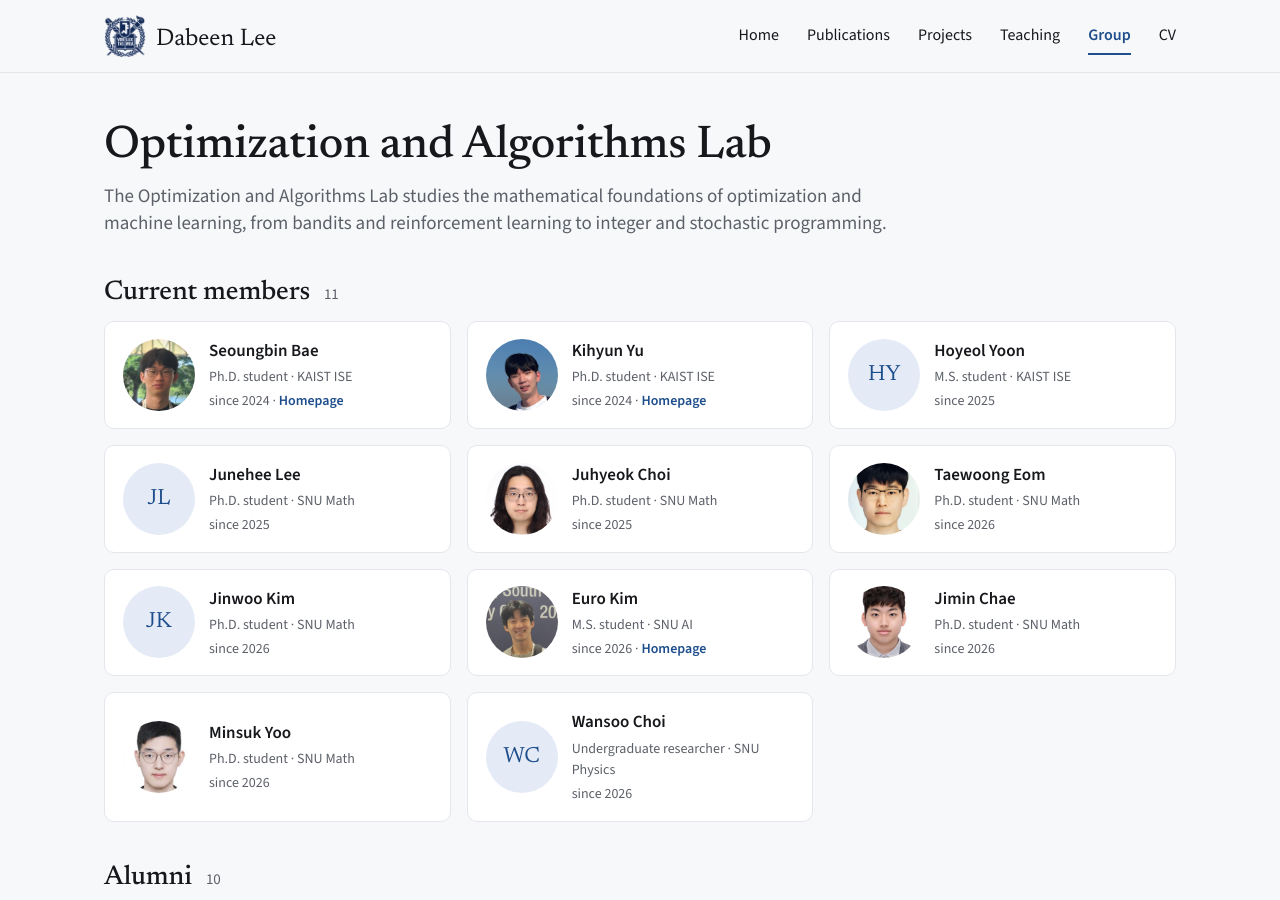
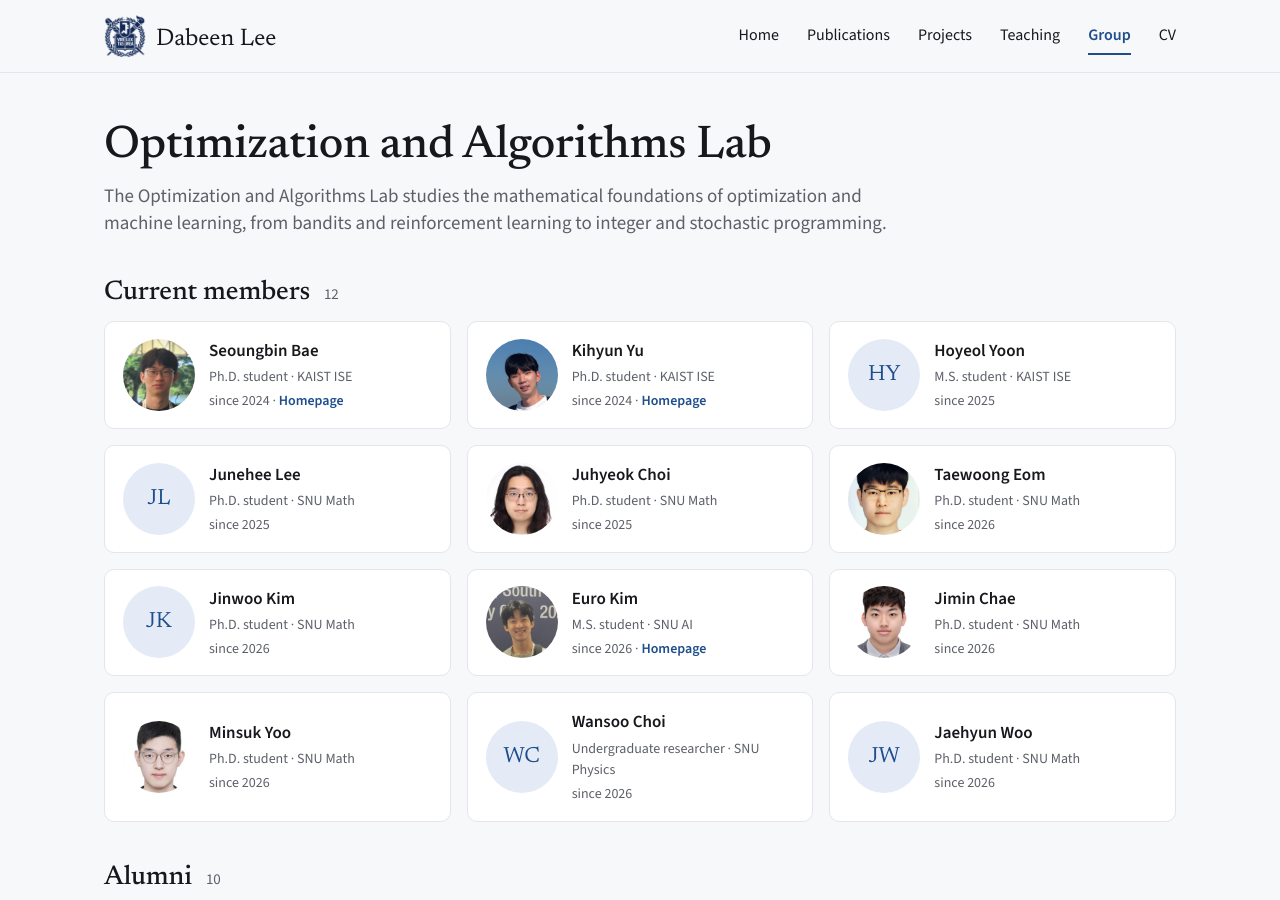
Before and after one commit to dabeenl/dabeenl.github.io, a Jekyll site: the page built from group.html, in a window 1280 px wide and 900 px high. Built offline with Jekyll 4.4.1, drawn with Linux system fonts in a browser that asks for light colours.

Commit message:
group: add Jaehyun Woo (Ph.D. student, SNU Math, since October 2026)
Co-Authored-By: Claude Opus 5.5 <noreply@anthropic.com>

```diff
--- a/_data/members.yml
+++ b/_data/members.yml
@@ -56,3 +56,7 @@
   program: "Undergraduate researcher"
   affiliation: SNU Physics
   since: 2026
+- name: Jaehyun Woo
+  program: "Ph.D. student"
+  affiliation: SNU Math
+  since: 2026
```
